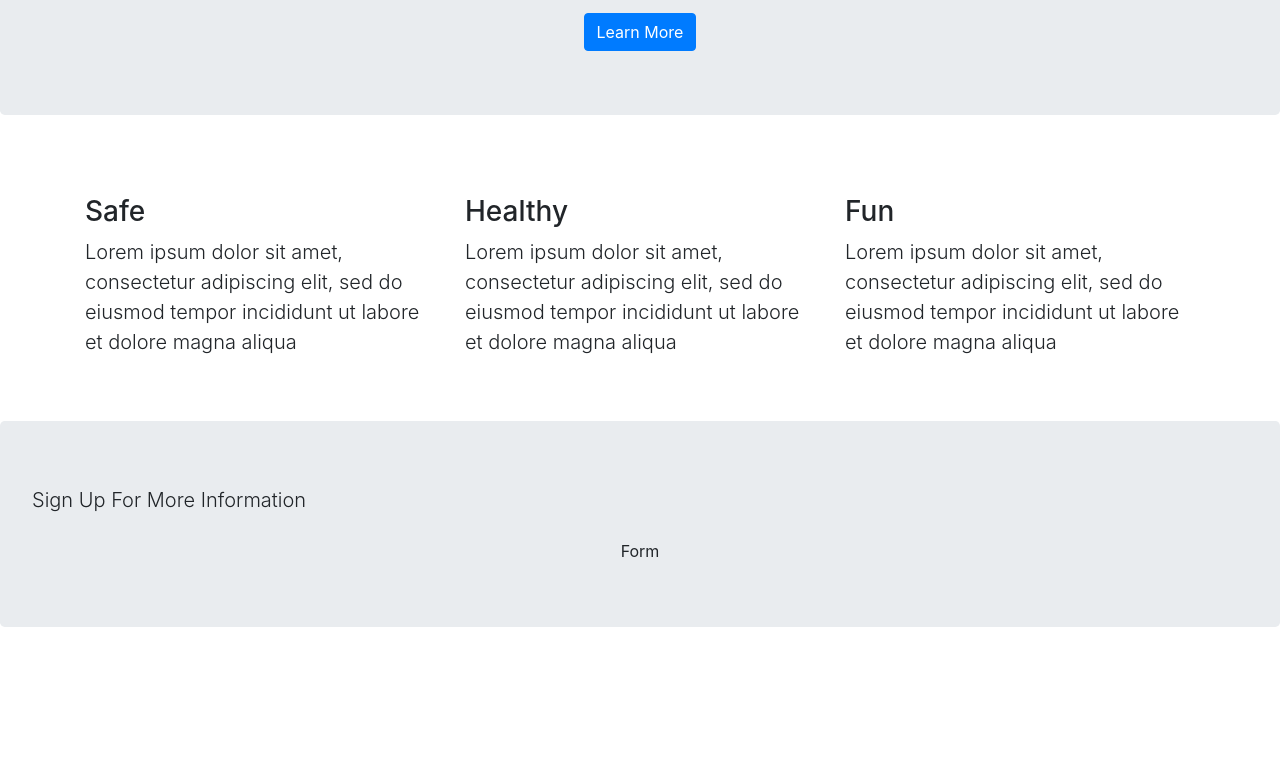
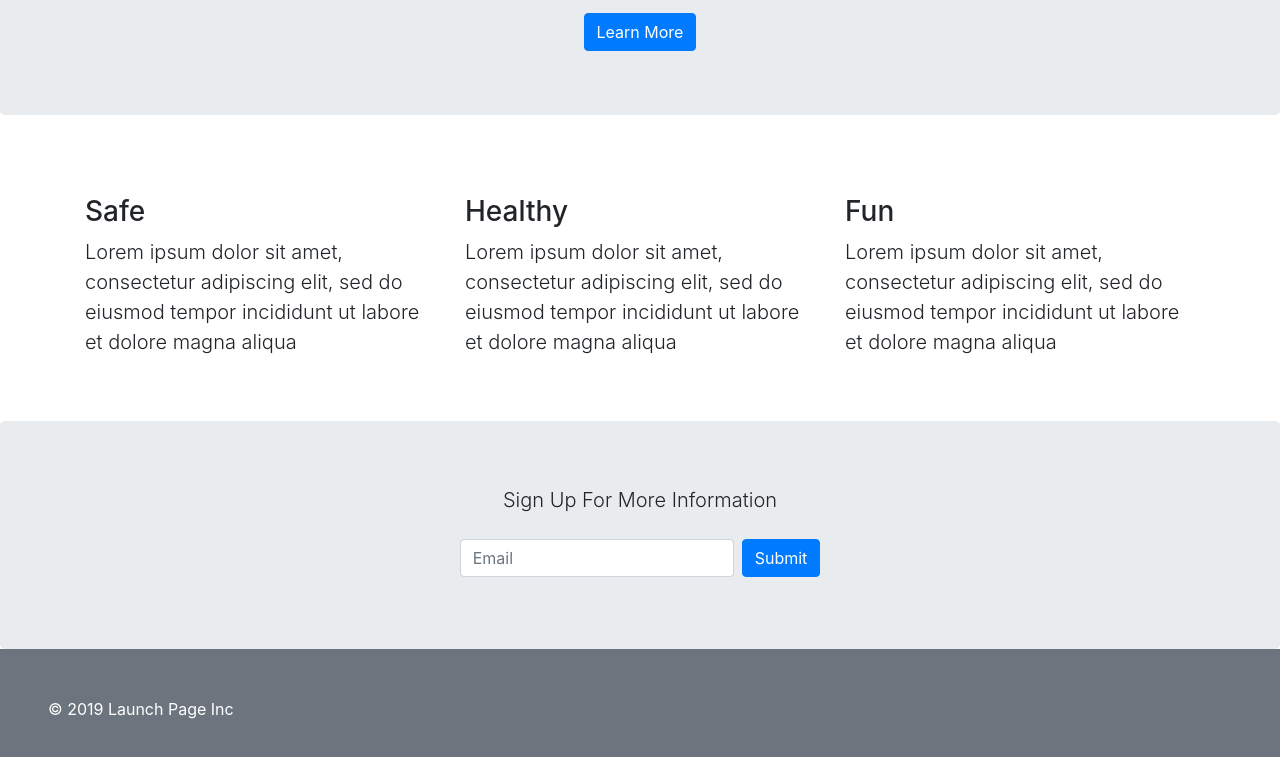
Before and after one commit to jewarner57/bootstrap-launchpage, a plain HTML site: page index.html in a window 1280 px wide. Shown: the part 209-966 px from the top of the page. Before the commit the page ends 868 px from the top, so only its background shows below. Drawn offline with nearby package versions, Linux system fonts and the light colour scheme.

Commit message:
added footer and call to action

```diff
--- a/index.html
+++ b/index.html
@@ -55,15 +55,21 @@
 
 
     <!-- CALL TO ACTION -->
-    <div class="jumbotron">
+    <div class="jumbotron text-center mb-0">
         <p class="lead mb-4">Sign Up For More Information</p>
         <div class="d-flex justify-content-center">
-            Form
+            <form action="#" class="form-inline">
+                <input type="text" class="form-control mb-2 mr-sm-2" placeholder="Email">
+                <button class="btn btn-primary mb-2">Submit</button>
+            </form>
         </div>
     </div>
 
 
     <!-- FOOTER -->
+    <div class="bg-secondary p-5 text-white">
+        &copy; 2019 Launch Page Inc
+    </div>
 </body>
 
 </html>
```
